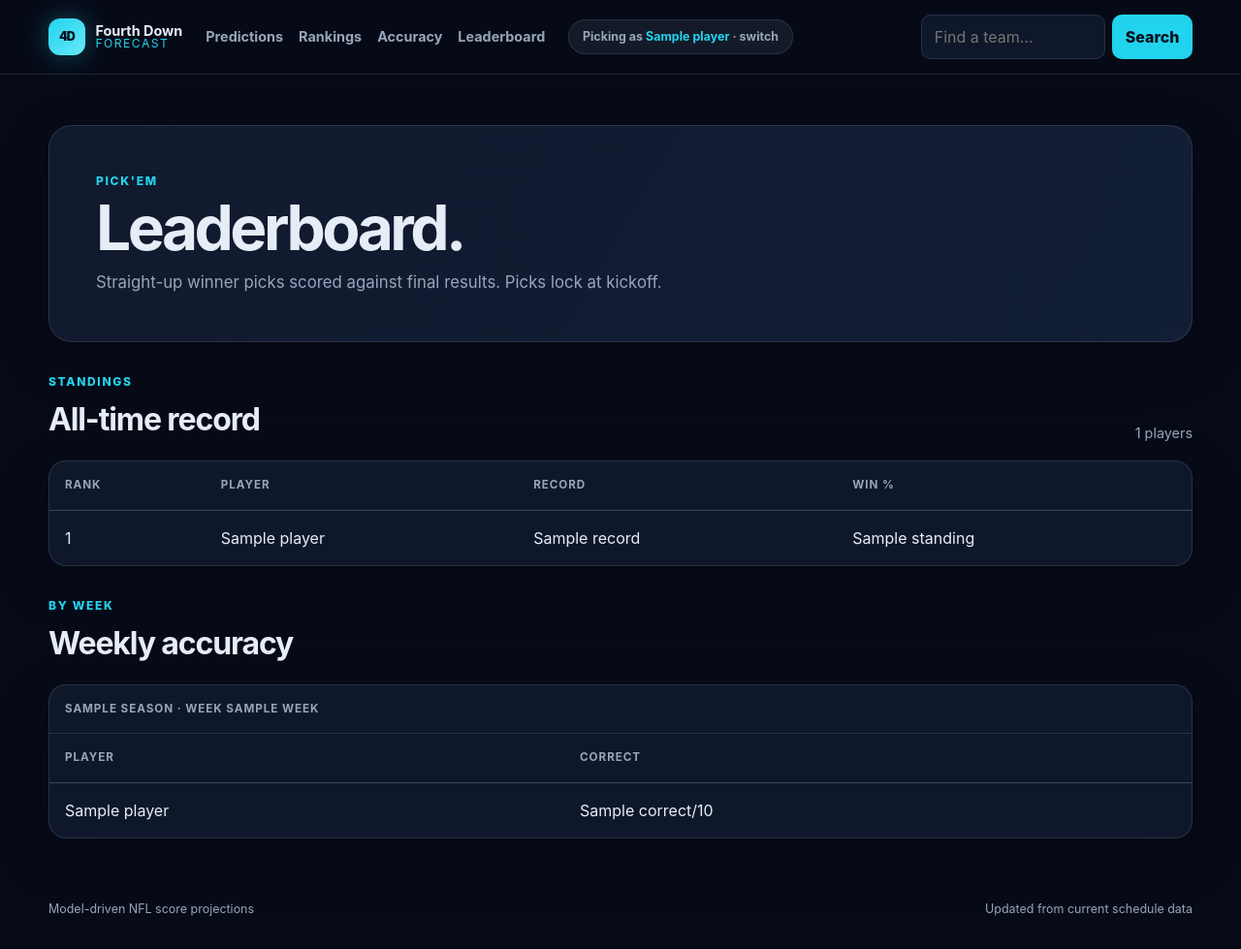
After one commit to chrissmeltzer/nfl-predictor, a FastAPI app: template app/templates/leaderboard.html in a window 1280 px wide. The commit adds this page. Shown: the whole page at 97% size. Run offline with FastAPI, Linux system fonts and the light colour scheme; the template is opened without the code that fills it: most values are stand-ins (such as "Sample title", 1, 10 or a date in 2020).

Commit message:
feat: add pick'em leaderboard with all-time standings and weekly breakdown
Co-Authored-By: Claude Sonnet 5 <noreply@anthropic.com>

```diff
--- a/app/main.py
+++ b/app/main.py
@@ -591,3 +591,80 @@ def submit_pick(request: Request, game_id: str, team_id: str = Form(...), week:
     db.upsert_pick(conn, player["id"], game_id, team_id, datetime.now(timezone.utc).isoformat())
     conn.commit()
     return RedirectResponse(url=f"/?week={week}", status_code=303)
+
+
+def _pick_outcome(row) -> str:
+    picked_home = row["picked_team_id"] == row["home_team_id"]
+    picked_score = row["home_score"] if picked_home else row["away_score"]
+    opponent_score = row["away_score"] if picked_home else row["home_score"]
+    if picked_score > opponent_score:
+        return "win"
+    if picked_score < opponent_score:
+        return "loss"
+    return "push"
+
+
+def _build_standings(players, decided_picks) -> list[dict]:
+    records = {p["id"]: {"player": p, "wins": 0, "losses": 0, "pushes": 0} for p in players}
+    for row in decided_picks:
+        outcome = _pick_outcome(row)
+        record = records[row["player_id"]]
+        if outcome == "win":
+            record["wins"] += 1
+        elif outcome == "loss":
+            record["losses"] += 1
+        else:
+            record["pushes"] += 1
+
+    standings = []
+    for record in records.values():
+        decided = record["wins"] + record["losses"]
+        win_pct = record["wins"] / decided if decided else None
+        standings.append({
+            "player": record["player"],
+            "wins": record["wins"],
+            "losses": record["losses"],
+            "pushes": record["pushes"],
+            "record": (
+                f"{record['wins']}-{record['losses']}-{record['pushes']}"
+                if record["pushes"] else f"{record['wins']}-{record['losses']}"
+            ),
+            "win_pct": win_pct,
+            "win_pct_label": f"{round(win_pct * 100)}%" if win_pct is not None else "—",
+        })
+    standings.sort(key=lambda s: (s["win_pct"] if s["win_pct"] is not None else -1, s["wins"]), reverse=True)
+    for i, standing in enumerate(standings, start=1):
+        standing["rank"] = i
+    return standings
+
+
+def _build_weekly_breakdown(players, decided_picks) -> list[dict]:
+    weeks: dict[tuple[int, int], dict[int, dict]] = {}
+    for row in decided_picks:
+        key = (row["season"], row["week"])
+        week_bucket = weeks.setdefault(key, {p["id"]: {"correct": 0, "total": 0} for p in players})
+        stat = week_bucket[row["player_id"]]
+        stat["total"] += 1
+        if _pick_outcome(row) == "win":
+            stat["correct"] += 1
+
+    breakdown = []
+    for (season, week), player_stats in sorted(weeks.items(), reverse=True):
+        breakdown.append({
+            "season": season,
+            "week": week,
+            "players": [{"player": p, **player_stats[p["id"]]} for p in players],
+        })
+    return breakdown
+
+
+@app.get("/leaderboard", response_class=HTMLResponse)
+def leaderboard_page(request: Request, conn=Depends(get_db)):
+    players = db.get_all_players(conn)
+    decided_picks = db.get_decided_picks(conn)
+    standings = _build_standings(players, decided_picks)
+    weekly = _build_weekly_breakdown(players, decided_picks)
+
+    return templates.TemplateResponse(
+        request, "leaderboard.html", _template_context(request, conn, standings=standings, weekly=weekly)
+    )
--- a/app/static/style.css
+++ b/app/static/style.css
@@ -91,3 +91,5 @@ h1, h2, h3, p { margin-top: 0; } h1 { max-width: 680px; margin-bottom: .7rem; fo
 .pick-buttons { display: flex; gap: .4rem; } .pick-btn { padding: .35rem .75rem; color: var(--text); font-size: .78rem; font-weight: 800; background: rgba(151, 166, 186, .1); border: 1px solid var(--line); border-radius: 99px; cursor: pointer; } .pick-btn-active { color: #06111c; background: var(--cyan); border-color: var(--cyan); }
 .pick-locked { display: flex; align-items: center; gap: .4rem; color: var(--muted); font-size: .82rem; font-weight: 800; }
 .pick-result { display: inline-flex; font-weight: 800; } .pick-correct { color: var(--green); } .pick-incorrect { color: var(--rose); } .pick-push { color: var(--amber); }
+
+.week-table { margin-top: 1rem; }
--- a/app/templates/base.html
+++ b/app/templates/base.html
@@ -20,6 +20,7 @@
         <a href="/">Predictions</a>
         <a href="/rankings">Rankings</a>
         <a href="/accuracy">Accuracy</a>
+        <a href="/leaderboard">Leaderboard</a>
       </nav>
       <a class="picker-chip" href="/join?next={{ (request.url.path ~ (('?' + request.url.query) if request.url.query else '')) | urlencode }}">
         {% if player %}Picking as <strong>{{ player.name }}</strong> · switch{% else %}Set your name to pick{% endif %}
--- /dev/null
+++ b/app/templates/leaderboard.html
@@ -0,0 +1,57 @@
+{% extends 'base.html' %}
+{% block title %}Leaderboard · Fourth Down Forecast{% endblock %}
+{% block content %}
+<section class="hero compact-hero">
+  <div>
+    <p class="eyebrow">Pick'em</p>
+    <h1>Leaderboard.</h1>
+    <p class="hero-copy">Straight-up winner picks scored against final results. Picks lock at kickoff.</p>
+  </div>
+</section>
+
+<section class="section-heading"><div><p class="eyebrow">Standings</p><h2>All-time record</h2></div><p>{{ standings | length }} players</p></section>
+
+{% if standings %}
+<div class="table-wrap">
+  <table>
+    <thead>
+      <tr><th>Rank</th><th>Player</th><th>Record</th><th>Win %</th></tr>
+    </thead>
+    <tbody>
+      {% for standing in standings %}
+      <tr>
+        <td>{{ standing.rank }}</td>
+        <td>{{ standing.player.name }}</td>
+        <td>{{ standing.record }}</td>
+        <td>{{ standing.win_pct_label }}</td>
+      </tr>
+      {% endfor %}
+    </tbody>
+  </table>
+</div>
+{% else %}
+<section class="empty-state"><h2>No one has joined the pick'em pool yet.</h2><p>Set your name from any page and start picking games to appear here.</p></section>
+{% endif %}
+
+{% if weekly %}
+<section class="section-heading"><div><p class="eyebrow">By week</p><h2>Weekly accuracy</h2></div></section>
+{% for wk in weekly %}
+<div class="table-wrap week-table">
+  <table>
+    <thead>
+      <tr><th colspan="2">{{ wk.season }} · Week {{ wk.week }}</th></tr>
+      <tr><th>Player</th><th>Correct</th></tr>
+    </thead>
+    <tbody>
+      {% for entry in wk.players %}
+      <tr>
+        <td>{{ entry.player.name }}</td>
+        <td>{{ entry.correct }}/{{ entry.total }}</td>
+      </tr>
+      {% endfor %}
+    </tbody>
+  </table>
+</div>
+{% endfor %}
+{% endif %}
+{% endblock %}
```
Also changed, not shown: tests/test_picks.py (+45 -0 lines).
